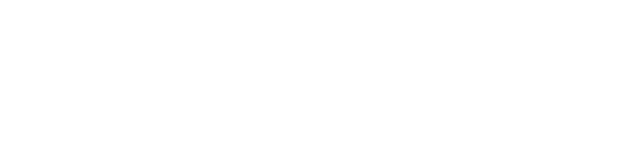
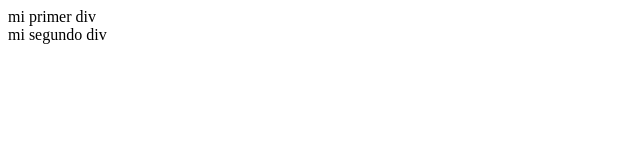
Before and after one commit to imay2byte/clase_jueves03, a plain HTML site: page index.html in a window 1280 px wide. Shown: the whole page, without its empty margins (0-640 px from the left). Drawn offline with Linux system fonts and the light colour scheme.

Commit message:
second commit

```diff
--- a/index.html
+++ b/index.html
@@ -6,6 +6,7 @@
     <title>Document</title>
 </head>
 <body>
-    <div></div>
+    <div>mi primer div</div>
+    <div>mi segundo div</div>
 </body>
 </html>
```
